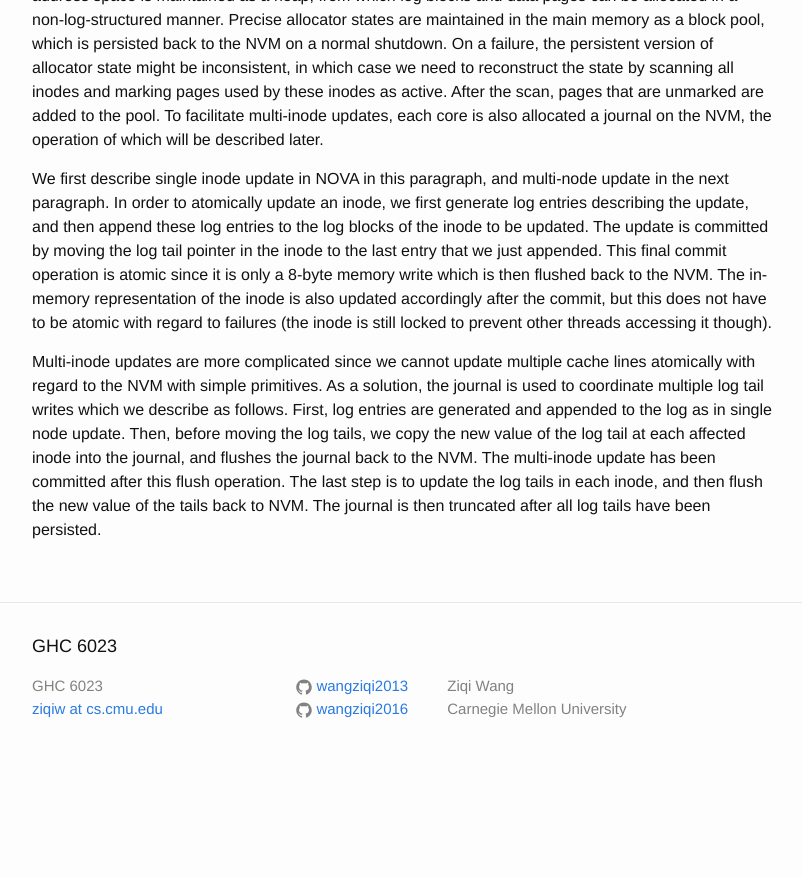
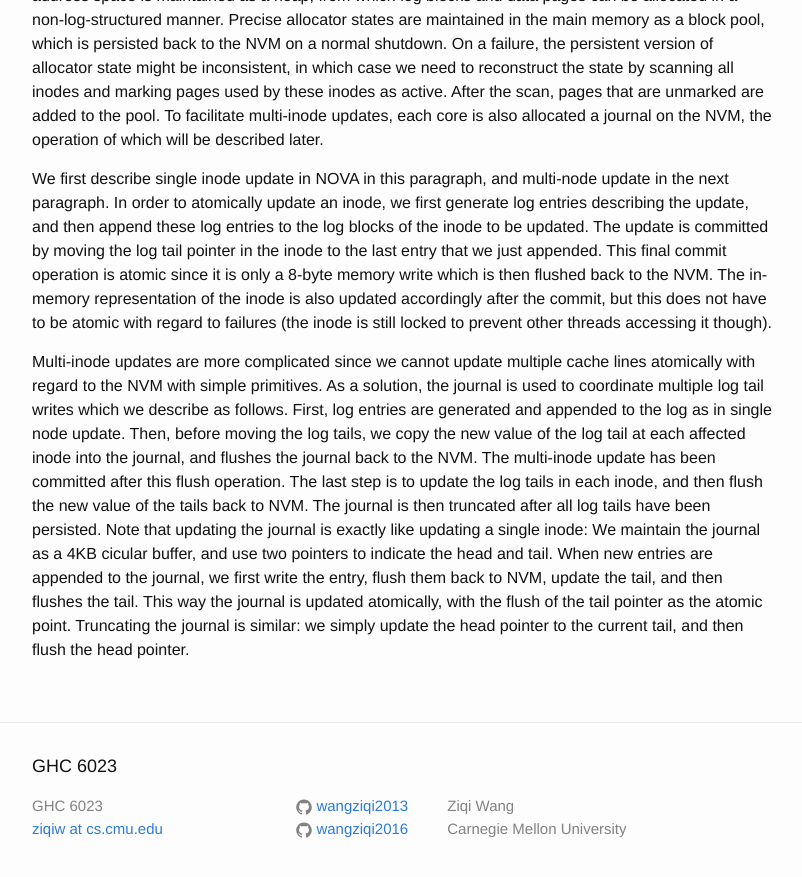
Before and after one commit to wangziqi2013/wangziqi2013.github.io, a Jekyll site: the page built from _posts/2019-10-26-nova.markdown, in a window 1280 px wide and 900 px high, scrolled down 1786 px. Shown: the top 877 px of the window, without its empty margins (238-1040 px from the left). Built offline with Jekyll 4.4.1, drawn with Linux system fonts in a browser that asks for light colours; before the commit the page ends 2566 px from its top, so only the background shows below that.

Commit message:
Adding journal update

```diff
--- a/_posts/2019-10-26-nova.markdown
+++ b/_posts/2019-10-26-nova.markdown
@@ -80,4 +80,8 @@ as follows. First, log entries are generated and appended to the log as in singl
 log tails, we copy the new value of the log tail at each affected inode into the journal, and flushes the journal
 back to the NVM. The multi-inode update has been committed after this flush operation. The last step is to update the
 log tails in each inode, and then flush the new value of the tails back to NVM. The journal is then truncated after all
-log tails have been persisted.
+log tails have been persisted. Note that updating the journal is exactly like updating a single inode: We maintain the
+journal as a 4KB cicular buffer, and use two pointers to indicate the head and tail. When new entries are appended to the
+journal, we first write the entry, flush them back to NVM, update the tail, and then flushes the tail. This way the journal
+is updated atomically, with the flush of the tail pointer as the atomic point. Truncating the journal is similar: we simply
+update the head pointer to the current tail, and then flush the head pointer.
```
